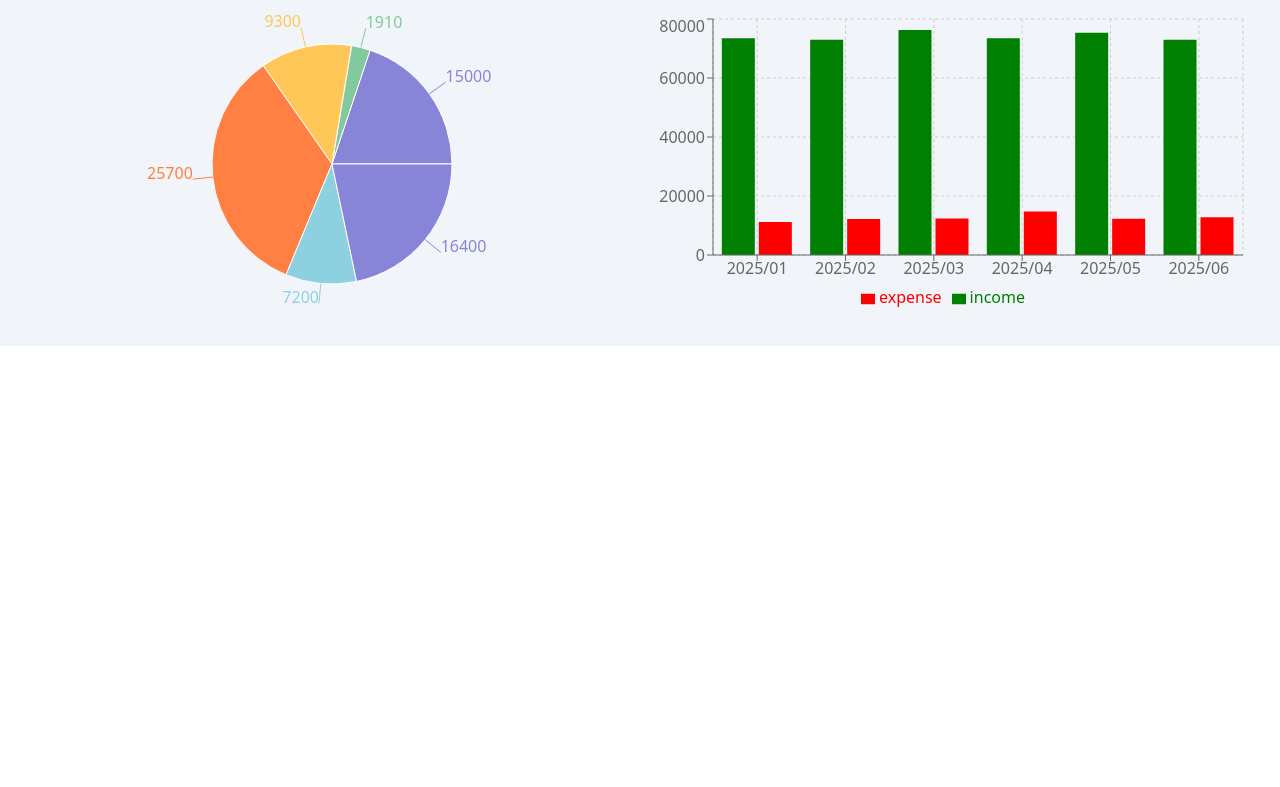
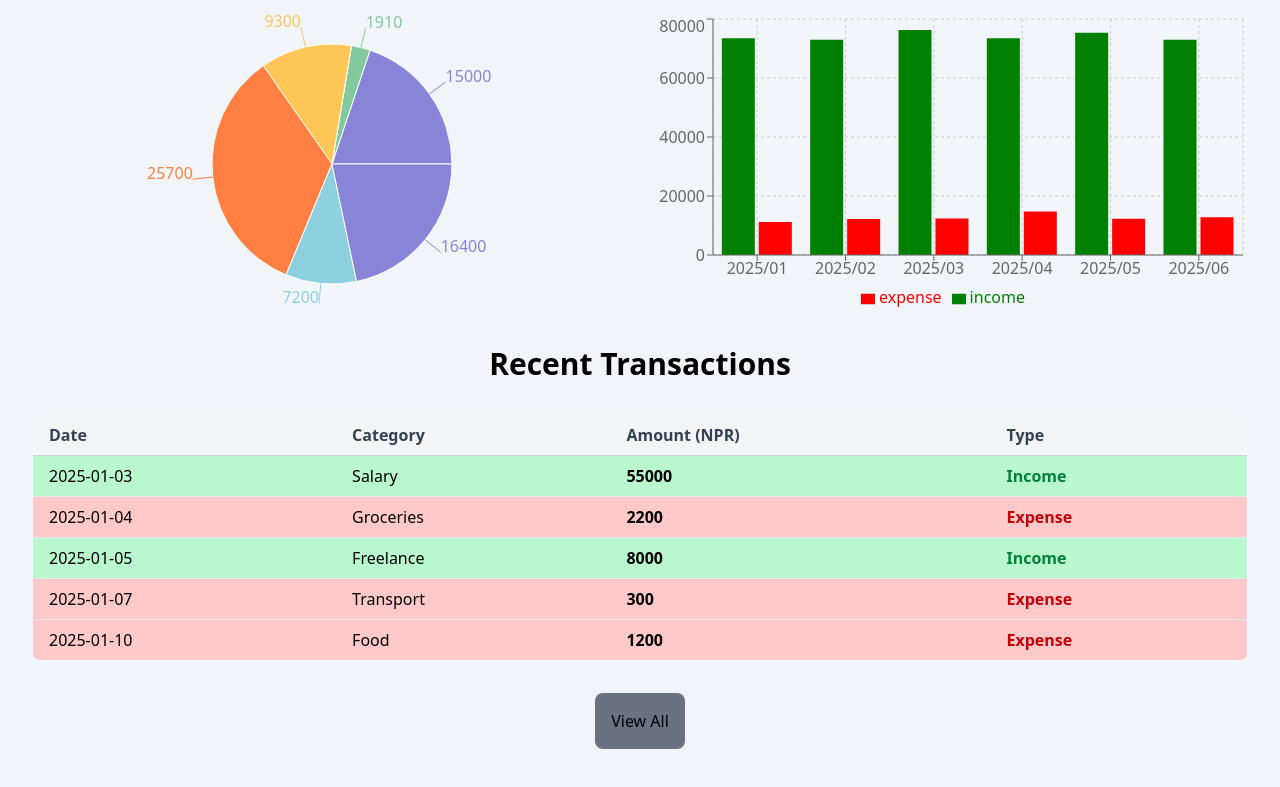
Before and after one commit to Amrit126/Finance-Dashboard, a React (Vite) app: page / in a window 1280 px wide. Shown: the part 1290-2077 px from the top of the page. Before the commit the page ends 1636 px from the top, so only its background shows below. Built offline with nearby package versions, Linux system fonts and the light colour scheme.

Commit message:
Making table for last 5 transactions in HomePage Dashboard

```diff
--- a/src/pages/home/HomePage.jsx
+++ b/src/pages/home/HomePage.jsx
@@ -1,10 +1,11 @@
 import { useState } from 'react'
+import { Link } from 'react-router'
 import { Header } from "../../components/Header"
 import { LineChartGraph } from "./charts/LineChartGraph"
 import { SummaryCard } from "./SummaryCards"
 import { PieChartGraph } from './charts/PieChartGraph'
 import { BarGraph } from './charts/BarGraph'
-//import IncomeExpenseChart from "./IncomeExpenseChart"
+import { RecentTransactions } from './RecentTransactions'
 
 export function HomePage({ transactionsData }) {
     const [isDay, setIsDay] = useState(true)
@@ -58,6 +59,17 @@ export function HomePage({ transactionsData }) {
                     </div>
 
                 </div>
+
+                {/*Last 5 Transactions*/}
+                <div className="w-full flex flex-col items-center mt-8">
+                    <h2 className="text-3xl font-semibold text-center mb-4">Recent Transactions</h2>
+                    <RecentTransactions transactions={transactionsData} />
+                    <Link
+                        className="my-8 bg-gray-500 p-4 rounded-lg transition-all duration-300
+                        hover:scale-105 hover:bg-gray-400 cursor-pointer"
+                        to="/transactions"
+                    >View All</Link>
+                </div>
             </div>
         </>
     )
--- a/src/pages/home/RecentTransactions.jsx
+++ b/src/pages/home/RecentTransactions.jsx
@@ -0,0 +1,43 @@
+import { getLastFiveTransactions } from "../../utils/getLastFiveTransactions"
+
+export function RecentTransactions({ transactions }) {
+    const data = getLastFiveTransactions(transactions)
+    console.log(data)
+
+    return (
+        <table className="w-full border border-gray-300 rounded-lg overflow-hidden mt-4">
+            <thead>
+                <tr className="bg-gray-100 text-left text-gray-700">
+                    <th className="px-4 py-2 border-b border-gray-300">Date</th>
+                    <th className="px-4 py-2 border-b border-gray-300">Category</th>
+                    <th className="px-4 py-2 border-b border-gray-300">Amount (NPR)</th>
+                    <th className="px-4 py-2 border-b border-gray-300">Type</th>
+                </tr>
+            </thead>
+
+            <tbody>
+                {data.map((item) => (
+                    <tr
+                        key={item.id}
+                        className={`${item.type === "Income"
+                            ? "bg-green-200 hover:bg-green-300"
+                            : "bg-red-200 hover:bg-red-300"
+                            } transition-colors`}
+                    >
+                        <td className="px-4 py-2 border-b border-gray-200">{item.date}</td>
+                        <td className="px-4 py-2 border-b border-gray-200">{item.category}</td>
+                        <td className="px-4 py-2 border-b border-gray-200 font-semibold">
+                            {item.amount}
+                        </td>
+                        <td
+                            className={`px-4 py-2 border-b border-gray-200 font-semibold
+                                ${item.type === "Income" ? "text-green-700" : "text-red-700"}`}
+                        >
+                            {item.type}
+                        </td>
+                    </tr>
+                ))}
+            </tbody>
+        </table>
+    )
+}
--- a/src/pages/home/charts/PieChartGraph.jsx
+++ b/src/pages/home/charts/PieChartGraph.jsx
@@ -3,7 +3,6 @@ import { getExpensesByCategory } from '../../../utils/getExpensesByCategory'
 
 export function PieChartGraph({ transactions }) {
     const data = getExpensesByCategory(transactions)
-    console.log(data)
     const COLORS = ["#8884d8", "#82ca9d", "#ffc658", "#ff8042", "#8dd1e1"];
 
     return (
--- /dev/null
+++ b/src/utils/getLastFiveTransactions.js
@@ -0,0 +1,4 @@
+export function getLastFiveTransactions(transactions) {
+    const temp = transactions.reverse()
+    return temp.slice(0, 5)
+}
```
